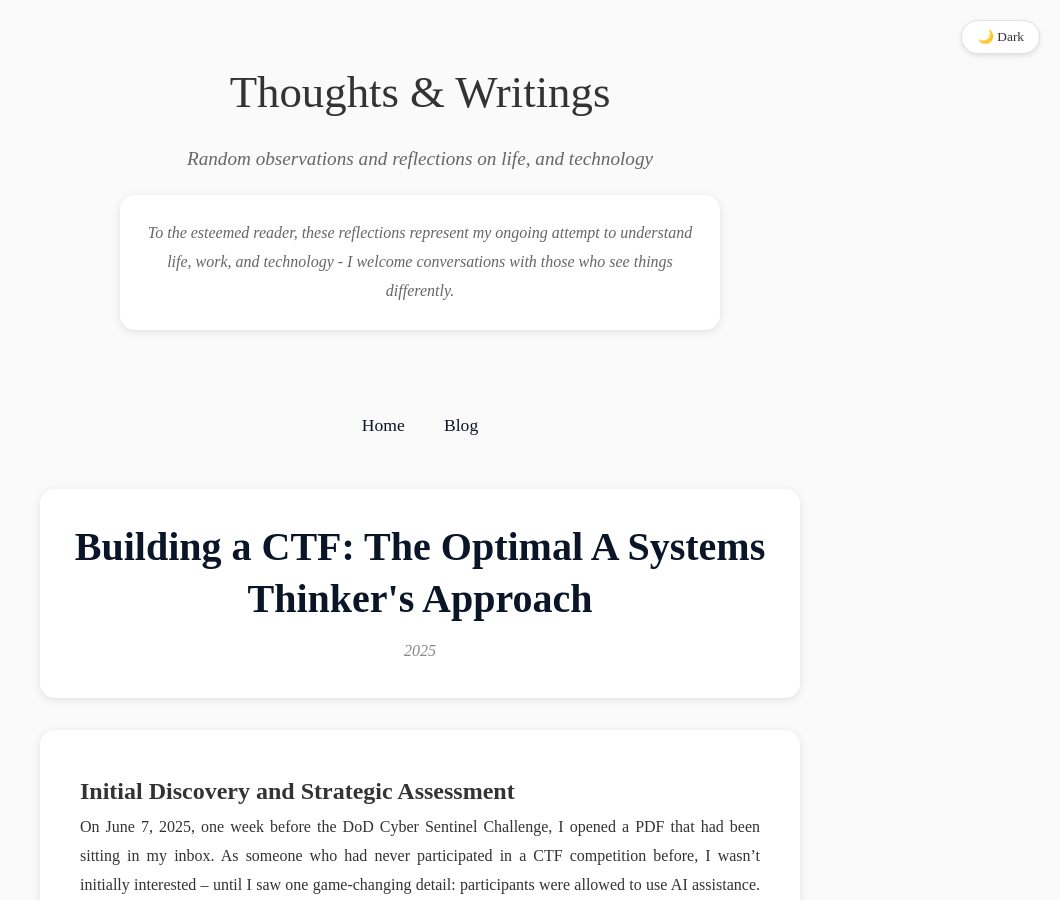
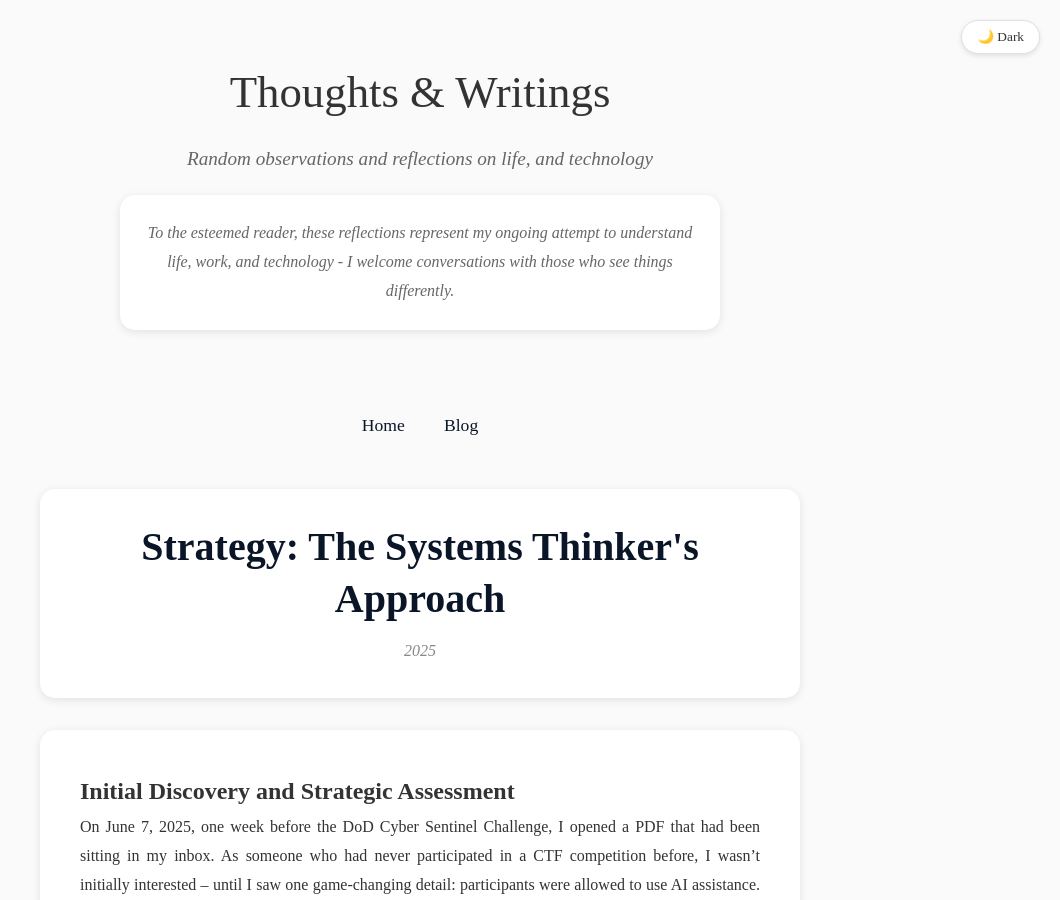
Before and after one commit to ChimaOzonwoye/portfolio, a Jekyll site: the page built from _posts/2025-06-13-building-a-ctf-the-optimal-a-systems-thinker-approach.md, in a window 1280 px wide and 900 px high. Shown: the whole window, without its empty margins (220-1280 px from the left). Built offline with Jekyll 4.4.1, drawn with Linux system fonts in a browser that asks for light colours.

Commit message:
new blog post

```diff
--- a/_posts/2025-06-13-building-a-ctf-the-optimal-a-systems-thinker-approach.md
+++ b/_posts/2025-06-13-building-a-ctf-the-optimal-a-systems-thinker-approach.md
@@ -1,6 +1,6 @@
 ---
 layout: post
-title: "Building a CTF: The Optimal A Systems Thinker's Approach"
+title: "Strategy: The Systems Thinker's Approach"
 date: 2025-06-13
 tags: [cybersecurity, systems-thinking, ctf, ai-integration, strategy]
 excerpt: "On June 7, 2025, one week before the DoD Cyber Sentinel Challenge, I opened a PDF that had been sitting in my inbox. As someone who had never participated in a CTF competition before, I wasn't initially interested – until I saw one game-changing detail: participants were allowed to use AI assistance."
```
